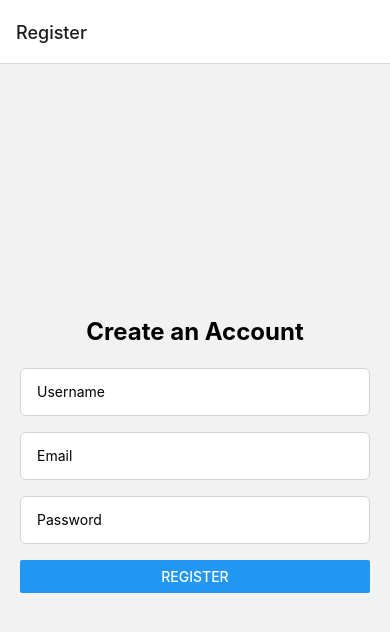
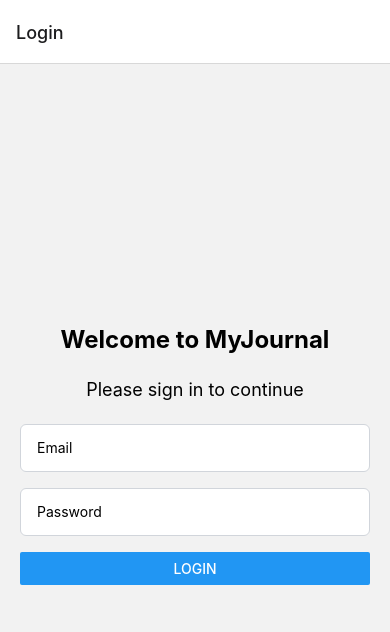
Before and after one commit to spookeyy/MyJournal, a React Native app in the folder client/: screen / in a window 390 px wide. Shown: the top 632 px of the page. Built offline with nearby package versions, Linux system fonts and the light colour scheme; no server answers.

Commit message:
navigate

```diff
--- a/client/app/navigations/AppNavigator.jsx
+++ b/client/app/navigations/AppNavigator.jsx
@@ -16,8 +16,8 @@ const Stack = createStackNavigator();
 
 const AuthStack = () => (
   <Stack.Navigator>
+    <Stack.Screen name="Login" component={LoginScreen} />
     <Stack.Screen name="Register" component={RegisterScreen} />
-    <Stack.Screen name="Login" component={LoginScreen} />
     <Stack.Screen name="Profile" component={ProfileScreen} />
   </Stack.Navigator>
 );
```
